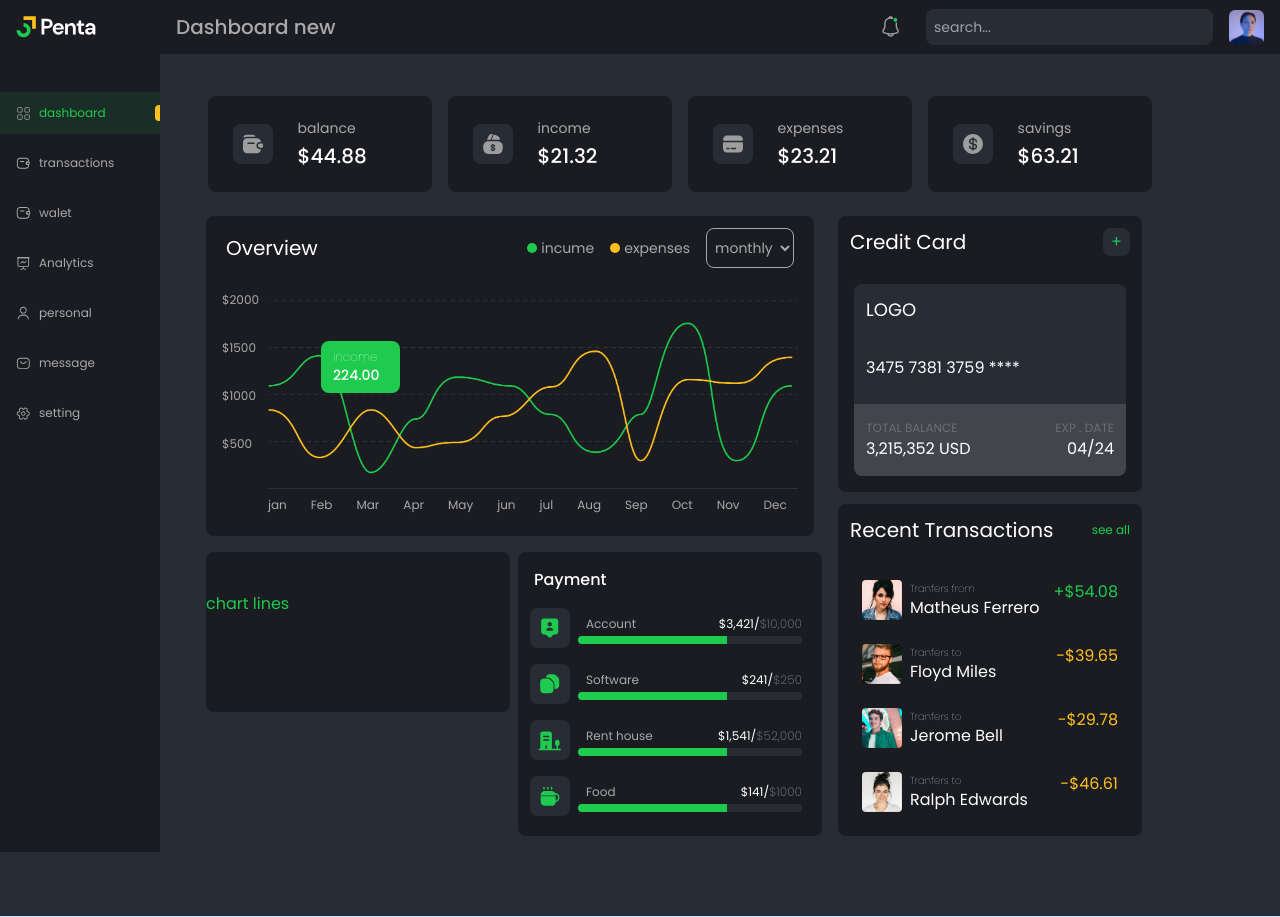
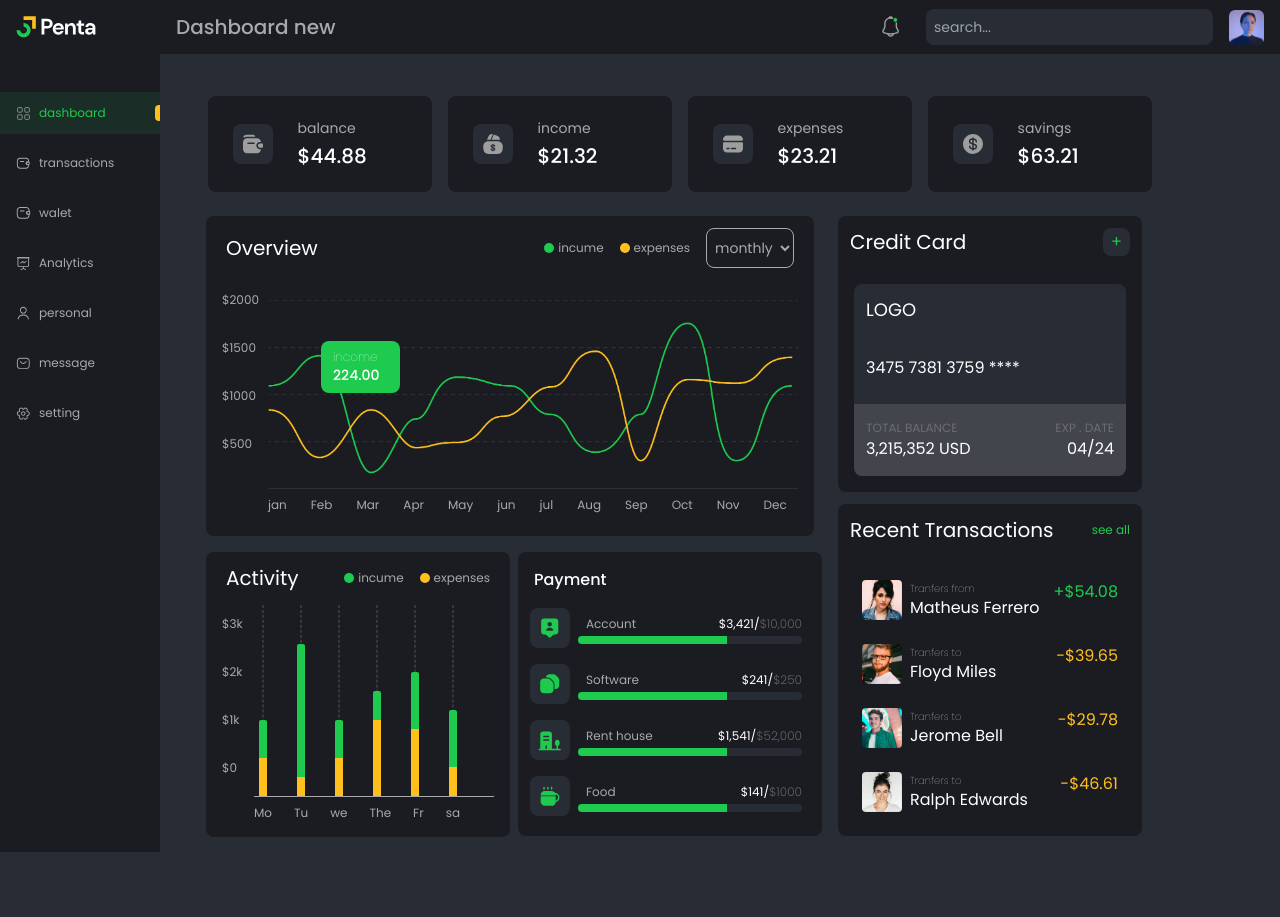
Before and after one commit to Mohamed-avr/Dashboard-finance, a Next.js app: page / in a window 1280 px wide. Built offline with nearby package versions, Linux system fonts and the light colour scheme.

Commit message:
ADD - Activity Component

```diff
--- /dev/null
+++ b/Components/Coloumns.js
@@ -0,0 +1,51 @@
+import Image from "next/image"
+export default function Coloumns() {
+    return (
+        <div className='flex justify-between mt-5  w-full flex-row px-4 z-10 relative  '>
+            <div className="space-y-8 text-xs -mt-2 text-lightColor ">
+                <h5> $3k </h5>
+                <h5> $2k </h5>
+                <h5> $1k </h5>
+                <h5> $0 </h5>
+            </div>
+
+            <div>
+                <div className=" w-[15rem] h-[12rem]  -mt-5 flex space-x-9 ">
+                   <div className="h-full w-[1px]  border-[1px] border-dashed border-lightColor/20 round relative ml-2 mt-[0.5px]">
+                    <div className=" bg-[#FFC01E]  absolute  bottom-0 -left-[4px]  w-2 h-[20%] z-10 "></div>
+                    <div className=" bg-selectedColor  absolute bottom-0 -left-[4px] rounded-[2px] w-2 h-[40%] z-0 "></div>
+                   </div>
+                   <div className="h-full w-[1px]  border-[1px] border-dashed border-lightColor/20 round relative ml-2 mt-[0.5px]">
+                    <div className=" bg-[#FFC01E]  absolute  bottom-0 -left-[4px]  w-2 h-[10%] z-10 "></div>
+                    <div className=" bg-selectedColor  absolute bottom-0 -left-[4px] rounded-[2px] w-2 h-[80%] z-0 "></div>
+                   </div>
+                   <div className="h-full w-[1px]  border-[1px] border-dashed border-lightColor/20 round relative ml-2 mt-[0.5px]">
+                    <div className=" bg-[#FFC01E]  absolute  bottom-0 -left-[4px]  w-2 h-[20%] z-10 "></div>
+                    <div className=" bg-selectedColor  absolute bottom-0 -left-[4px] rounded-[2px] w-2 h-[40%] z-0 "></div>
+                   </div>
+                   <div className="h-full w-[1px]  border-[1px] border-dashed border-lightColor/20 round relative ml-2 mt-[0.5px]">
+                    <div className=" bg-[#FFC01E]  absolute  bottom-0 -left-[4px]  w-2 h-[40%] z-10 "></div>
+                    <div className=" bg-selectedColor  absolute bottom-0 -left-[4px] rounded-[2px] w-2 h-[55%] z-0 "></div>
+                   </div>
+                   <div className="h-full w-[1px]  border-[1px] border-dashed border-lightColor/20 round relative ml-2 mt-[0.5px]">
+                    <div className=" bg-[#FFC01E]  absolute  bottom-0 -left-[4px]  w-2 h-[35%] z-10 "></div>
+                    <div className=" bg-selectedColor  absolute bottom-0 -left-[4px] rounded-[2px] w-2 h-[65%] z-0 "></div>
+                   </div>
+                   <div className="h-full w-[1px]  border-[1px] border-dashed border-lightColor/20 round relative ml-2 mt-[0.5px]">
+                    <div className=" bg-[#FFC01E]  absolute  bottom-0 -left-[4px]  w-2 h-[15%] z-10 "></div>
+                    <div className=" bg-selectedColor  absolute bottom-0 -left-[4px] rounded-[2px] w-2 h-[45%] z-0 "></div>
+                   </div>
+                </div>
+                <div className="flex space-x-[22px] text-xs  text-lightColor   bottom-0 right-10  border-t pt-2 ">
+                    <h5> Mo </h5>
+                    <h5> Tu </h5>
+                    <h5> we </h5>
+                    <h5> The </h5>
+                    <h5> Fr </h5>
+                    <h5> sa </h5>
+                </div>
+            </div>
+        </div>
+
+    )
+}
--- a/Components/MoneyTransaction.js
+++ b/Components/MoneyTransaction.js
@@ -3,7 +3,7 @@ export default function MoneyTransaction(props) {
   return (
     <article  className='w-full flex justify-between mt-2 hover:bg-lightColor/5 p-2 rounded-lg cursor-pointer'>
          <div className='flex justify-start items-center '>
-          <div className="rounded-[4px] overflow-hidden "> <Image src={props.sendAvatar} width={40} height={40}  alt={`Image_${props.sendAvatar}`} /> </div>
+          <div className="rounded-[4px] overflow-hidden "> <Image src={props.sendAvatar} width={40} height={40}  alt="ImageAvatar" /> </div>
           <div className="ml-2">
             <h5 className=" text-[10px] font-thin "> {props.sendTypeTransaction ? "Tranfers from" : "Tranfers to"}</h5>
             <h3 className=" font-normal text-base "> {props.sendName}</h3>
--- a/Components/content/Dashboard.js
+++ b/Components/content/Dashboard.js
@@ -6,6 +6,7 @@ import ChartElement from 'public/chartElement';
 import Chart from 'Components/Chart';
 import Image from 'next/image';
 import MoneyTransaction from 'Components/MoneyTransaction';
+import Coloumns from 'Components/Coloumns';
 
 
 
@@ -33,8 +34,8 @@ const Dashboard = () => {
                             <div className='capitalize text-[#fff]  sm:text-xl '> overview </div>
 
                             <div className='flex space-x-4 items-center  '>
-                                <div className='text-sm sm:flex items-center hidden'> <div className='w-[10px] h-[10px] rounded-full bg-selectedColor mr-1'> </div> incume </div>
-                                <div className='text-sm sm:flex items-center hidden '> <div className='w-[10px] h-[10px] rounded-full bg-[#FFC01E]  mr-1'> </div> expenses </div>
+                                <div className='text-xs sm:flex items-center hidden'> <div className='w-[10px] h-[10px] rounded-full bg-selectedColor mr-1'> </div> incume </div>
+                                <div className='text-xs sm:flex items-center hidden '> <div className='w-[10px] h-[10px] rounded-full bg-[#FFC01E]  mr-1'> </div> expenses </div>
                                 <select className=' bg-transparent hover:border-selectedColor hover:shadow-selectedColor/40   rounded-lg py-2 px-1 bg-[#fff]/0 border outline-none text-sm cursor-pointer text-lightColor'>
                                     <option className='bg-[#fff]/0 text-selectedColor ' value={'monthly'}>monthly</option>
                                     <option value={'monthly'}>weekly </option>
@@ -46,17 +47,32 @@ const Dashboard = () => {
                             <Chart />
                         </div>
                         <div className='flex space-x-4 items-center text-lightColor  mt-7 my-10 ml-32 sm:hidden '>
-                            <div className='text-sm flex items-center '> <div className='w-[10px] h-[10px] rounded-full bg-selectedColor mr-1'> </div> incume </div>
-                            <div className='text-sm flex items-center '> <div className='w-[10px] h-[10px] rounded-full bg-[#FFC01E]  mr-1'> </div> expenses </div>
+                            <div className='text-xs flex items-center '> <div className='w-[10px] h-[10px] rounded-full bg-selectedColor mr-1'> </div> incume </div>
+                            <div className='text-xs flex items-center '> <div className='w-[10px] h-[10px] rounded-full bg-[#FFC01E]  mr-1'> </div> expenses </div>
                         </div>
                     </article>
 
 
                     <div className='flex justify-start sm:items-start sm:flex-row flex-col  sm:space-x-2  sm:space-y-0 space-y-4  '>
+
                         {/* Chart coloumns */}
-                        <article className='w-[19rem] h-40 bg-sidebar rounded-lg  text-selectedColor py-10 '>
-                            chart  lines
+                        <article className='w-[19rem] pb-4 bg-sidebar rounded-lg  text-selectedColor  flex-col flex '>
+                        <div className=' justify-between items-center text-lightColor px-5 py-3  flex   '>
+                            <div className='capitalize text-[#fff]  sm:text-xl '> activity </div>
+
+                            <div className='flex space-x-4  items-center   '>
+                                <div className='text-xs sm:flex items-center hidden '> <div className='w-[10px] h-[10px] rounded-full bg-selectedColor mr-1'> </div> incume </div>
+                                <div className='text-xs sm:flex items-center hidden '> <div className='w-[10px] h-[10px] rounded-full bg-[#FFC01E]  mr-1'> </div> expenses </div>
+                            </div>
+                        </div>
+
+                        <div className=' z-0   overflow-hidden '>
+                        <Coloumns />
+                        </div>
+
                         </article>
+
+
                         {/* Chart lines */}
                         <article className='w-[19rem] h-auto bg-sidebar rounded-lg py-4 pb-5 '>
                             <h2 className='ml-4 font-medium text-white text-[#fff] '> Payment </h2>
@@ -110,6 +126,7 @@ const Dashboard = () => {
                     </div>
 
 
+
                 </div>
             </section>
 
```
